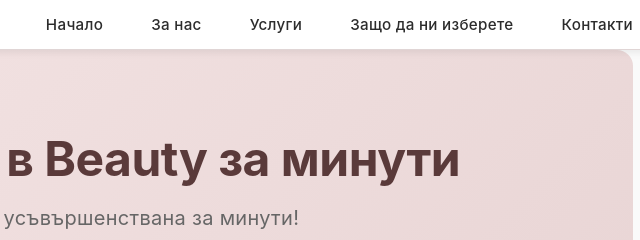
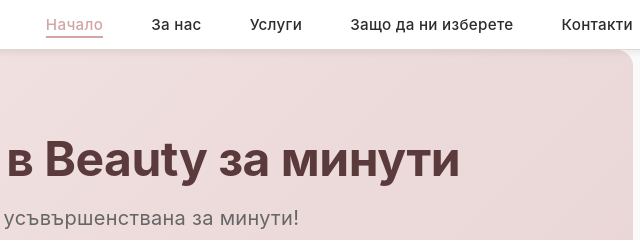
Before and after one commit to ivayloktodorov/Beauty-Salon, a plain HTML site: page index.html in a window 1280 px wide. Shown: the top 240 px of the page, 575-1215 px from the left. Drawn offline with Linux system fonts and the light colour scheme.

Commit message:
Sticky nav + IntersectionObserver active-link highlighting; header scrolled styling

```diff
--- a/index.html
+++ b/index.html
@@ -258,24 +258,56 @@
   </footer>
 
   <script>
-    // Optional: highlight active nav link on scroll
+    // Use IntersectionObserver to highlight active nav link and toggle header scroll style
+    (function () {
       const sections = document.querySelectorAll('section[id]');
       const navLinks = document.querySelectorAll('.nav-links a');
+      const header = document.querySelector('header');
 
-    function onScroll() {
-      const scrollPos = window.scrollY + 120; // offset for sticky header
-      sections.forEach(sec => {
-        if (sec.offsetTop <= scrollPos && (sec.offsetTop + sec.offsetHeight) > scrollPos) {
+      // Toggle header scrolled class based on page Y offset
+      function checkHeader() {
+        if (window.scrollY > 10) header.classList.add('scrolled');
+        else header.classList.remove('scrolled');
+      }
+
+      checkHeader();
+      window.addEventListener('scroll', checkHeader, { passive: true });
+
+      // IntersectionObserver options: consider section active when 40% visible
+      const observerOptions = {
+        root: null,
+        rootMargin: '0px',
+        threshold: [0.4, 0.6]
+      };
+
+      const observer = new IntersectionObserver((entries) => {
+        entries.forEach(entry => {
+          const id = entry.target.getAttribute('id');
+          const link = document.querySelector(`.nav-links a[href="#${id}"]`);
+          if (entry.isIntersecting) {
+            // remove active from all and set this one
             navLinks.forEach(a => a.classList.remove('active'));
-          const link = document.querySelector(`.nav-links a[href="#${sec.id}"]`);
             if (link) link.classList.add('active');
           }
         });
-    }
+      }, observerOptions);
 
-    window.addEventListener('scroll', onScroll);
-    // trigger once
-    onScroll();
+      sections.forEach(section => observer.observe(section));
+
+      // Smooth scrolling behavior: adjust scroll to account for sticky header when clicking links
+      navLinks.forEach(link => {
+        link.addEventListener('click', (e) => {
+          const href = link.getAttribute('href');
+          if (!href || !href.startsWith('#')) return;
+          e.preventDefault();
+          const target = document.querySelector(href);
+          if (!target) return;
+          const headerHeight = header.offsetHeight;
+          const targetPos = target.getBoundingClientRect().top + window.pageYOffset - headerHeight + 8; // small gap
+          window.scrollTo({ top: targetPos, behavior: 'smooth' });
+        });
+      });
+    })();
   </script>
 </body>
 </html>
--- a/styles.css
+++ b/styles.css
@@ -49,6 +49,13 @@ header {
   z-index: 1000;
 }
 
+/* Make sure nav is visible and slightly translucent when scrolling */
+header.scrolled {
+  background: rgba(255,255,255,0.98);
+  backdrop-filter: blur(4px);
+  box-shadow: var(--shadow-md);
+}
+
 nav {
   display: flex;
   justify-content: space-between;
@@ -83,6 +90,20 @@ nav {
   font-size: 0.95rem;
   position: relative;
   transition: var(--transition);
+}
+
+.nav-links a.active {
+  color: var(--primary-color);
+}
+
+.nav-links a.active::after {
+  width: 100%;
+}
+
+/* Small visual for keyboard focus */
+.nav-links a:focus {
+  outline: 3px solid rgba(212,165,165,0.15);
+  outline-offset: 4px;
 }
 
 .nav-links a::after {
```
Lines whose indentation alone changed are shown as unchanged.
